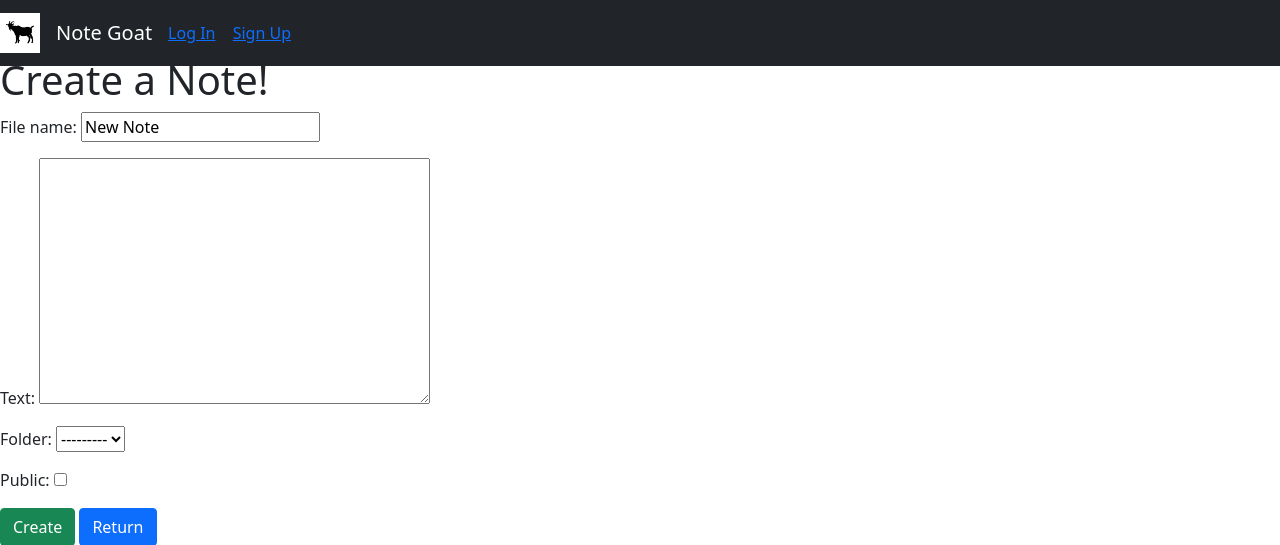
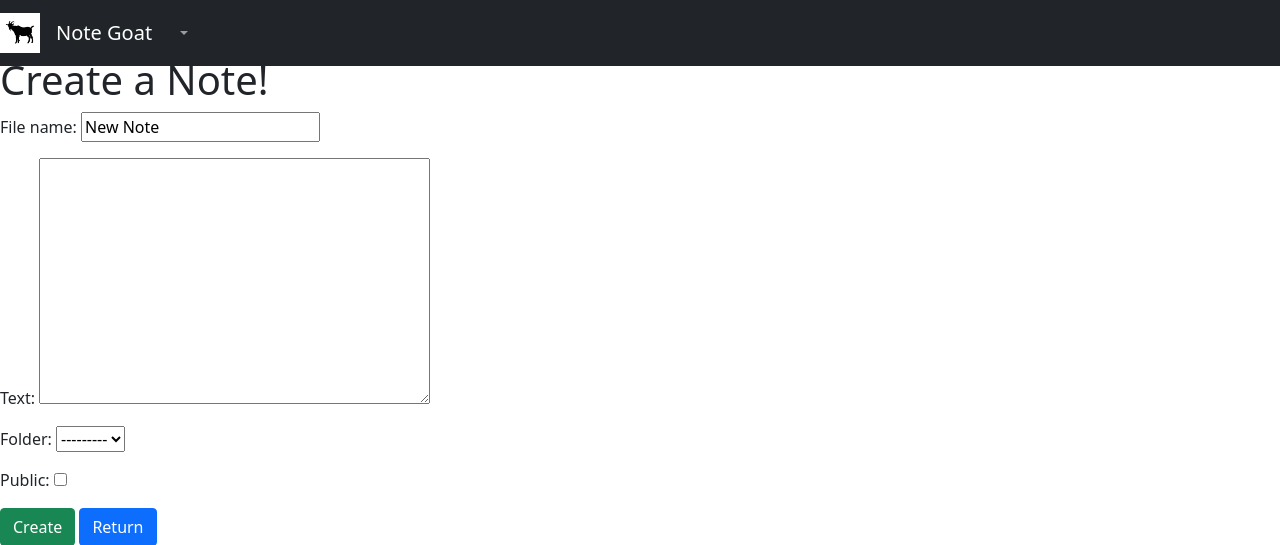
Before and after one commit to asma21976/Note-Goat-Application, a Django app: page /note/create/ in a window 1280 px wide. Shown: the top 545 px of the page. Run offline with Django 3.2, Linux system fonts and the light colour scheme; data that the repository does not hold is empty.

Commit message:
navbar looks a bit better

```diff
--- a/templates/navbar.html
+++ b/templates/navbar.html
@@ -12,14 +12,32 @@
     </a>
     <a class="navbar-brand" href="{% url 'home' %}">Note Goat</a>
     <form class="form-inline mr-auto">
-    {% if user.is_authenticated %}
-      <a href="{% url 'logout' %}">Log Out</a>
-      <a href="{% url 'list_notes' %}">View Notes</a>
-    {% else %}
-      <a href="{% url 'login' %}">Log In</a> |
-      <a href="{% url 'signup' %}">Sign Up</a>
-    {% endif %}
     </form>
+
+    <div class="dropdown" id="navbarSupportedContent">
+        <ul class="navbar-nav ml-auto">
+            <li class="nav-item">
+                <a class="nav-link dropdown-toggle" href="#"
+                id="navbarDropdown" role="button" data-toggle="dropdown"
+                aria-haspopup="true" aria-expanded="false">
+                    {{ user.username }}
+                </a>
+                <div class="dropdown-menu dropdown-menu-lg-right" aria-labelledby="navbarDropdown">
+
+                    {% if user.is_authenticated %}
+                    <a class="dropdown-item" href="{% url 'list_notes' %}">View Notes</a>
+                    <div class="dropdown-divider"></div>
+                    <a class="dropdown-item" href="{% url 'logout' %}">Log Out</a>
+                    {% else %}
+                    <a class="dropdown-item" href="{% url 'login' %}">Log In</a>
+                    <div class="dropdown-divider"></div>
+                    <a class="dropdown-item" href="{% url 'signup' %}">Sign up</a>
+                    {% endif %}
+                </div>
+            </li>
+        </ul>
+    </div>
+
 </nav>
 <body>
   <div class="container m-0 p-0">
@@ -28,3 +46,7 @@
   </div>
 </body>
 </html>
+
+<script src="https://code.jquery.com/jquery-3.5.1.slim.min.js" integrity="sha384-DfXdz2htPH0lsSSs5nCTpuj/zy4C+OGpamoFVy38MVBnE+IbbVYUew+OrCXaRkfj" crossorigin="anonymous"></script>
+  <script src="https://cdn.jsdelivr.net/npm/popper.js@1.16.1/dist/umd/popper.min.js" integrity="sha384-9/reFTGAW83EW2RDu2S0VKaIzap3H66lZH81PoYlFhbGU+6BZp6G7niu735Sk7lN" crossorigin="anonymous"></script>
+  <script src="https://cdn.jsdelivr.net/npm/bootstrap@4.5.3/dist/js/bootstrap.min.js" integrity="sha384-w1Q4orYjBQndcko6MimVbzY0tgp4pWB4lZ7lr30WKz0vr/aWKhXdBNmNb5D92v7s" crossorigin="anonymous"></script>
```
